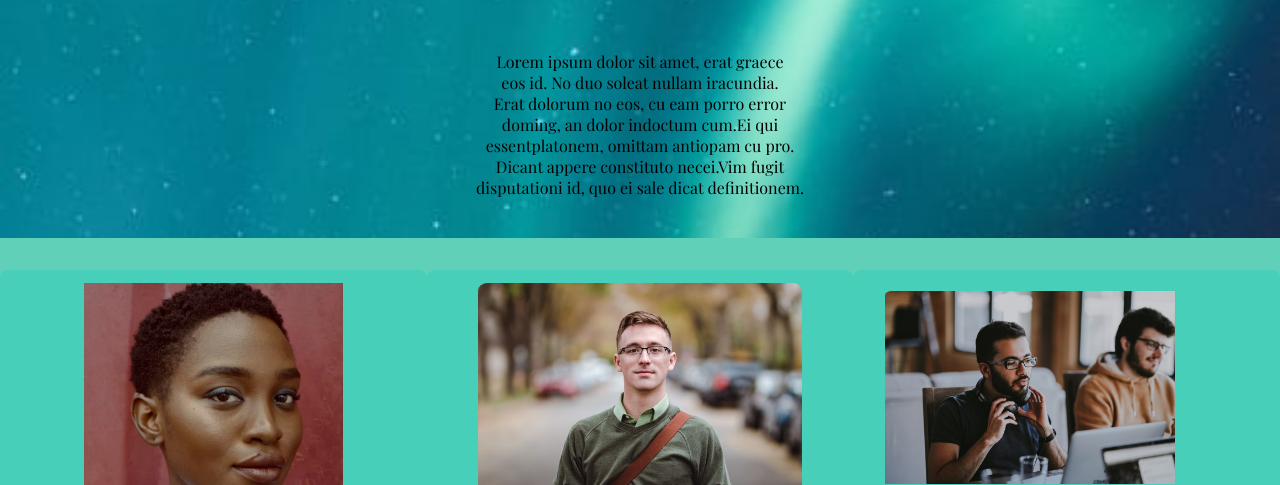
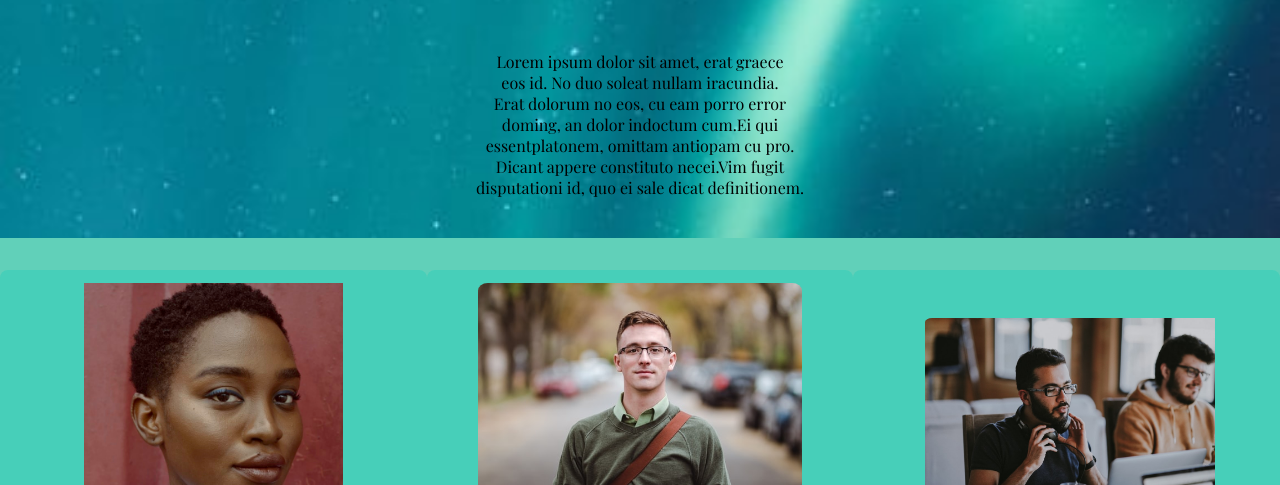
Before and after one commit to Elham-Ahmadzadeh/Blue-page, a plain HTML site: page index.html in a window 1280 px wide. Shown: the part 467-952 px from the top of the page. Drawn offline with nearby package versions, Linux system fonts and the light colour scheme.

Commit message:
Update style.css

```diff
--- a/css/style.css
+++ b/css/style.css
@@ -167,7 +167,7 @@ the items will be in a line */
     0 5px 50px 0 rgb(0, 255, 191) inset, 0 5px 50px 0 rgb(0, 255, 191);
   text-shadow: 0 0 5px, 0 0 5px;
   color: rgb(247, 239, 239);
-  transition: all 0.6s;
+
 }
 
 .main1 {
@@ -211,10 +211,12 @@ the items will be in a line */
 
 .group-image {
   width: 85%;
-  height: 40%;
+  height: 60%;
   background-image: url(../img/team.jpeg);
   border-radius: 2%;
   background-repeat: no-repeat;
+  margin-top: 3rem;
+  margin-left: 5rem;
 }
 .man-box:hover,
 .woman-box:hover,
```
